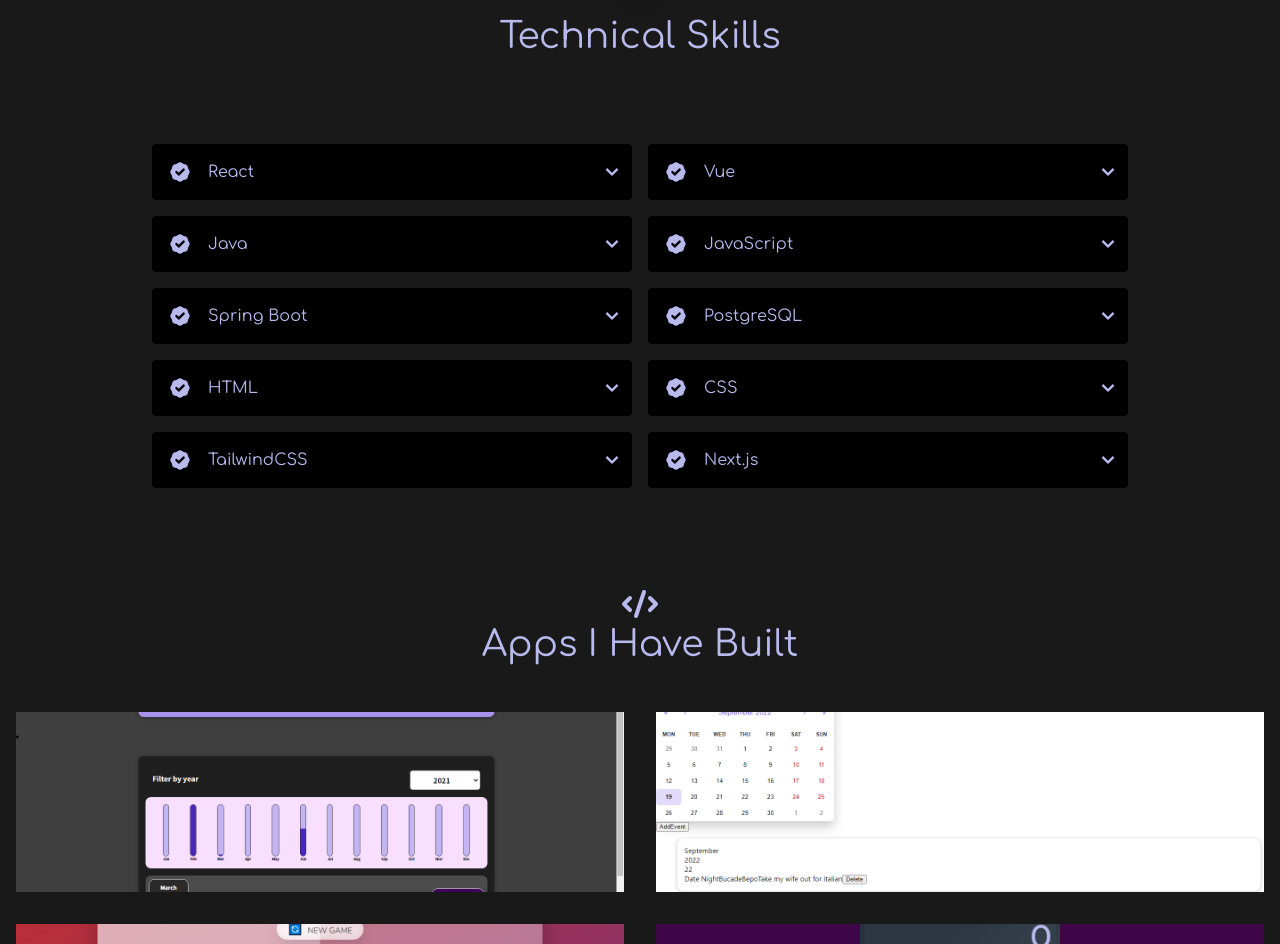
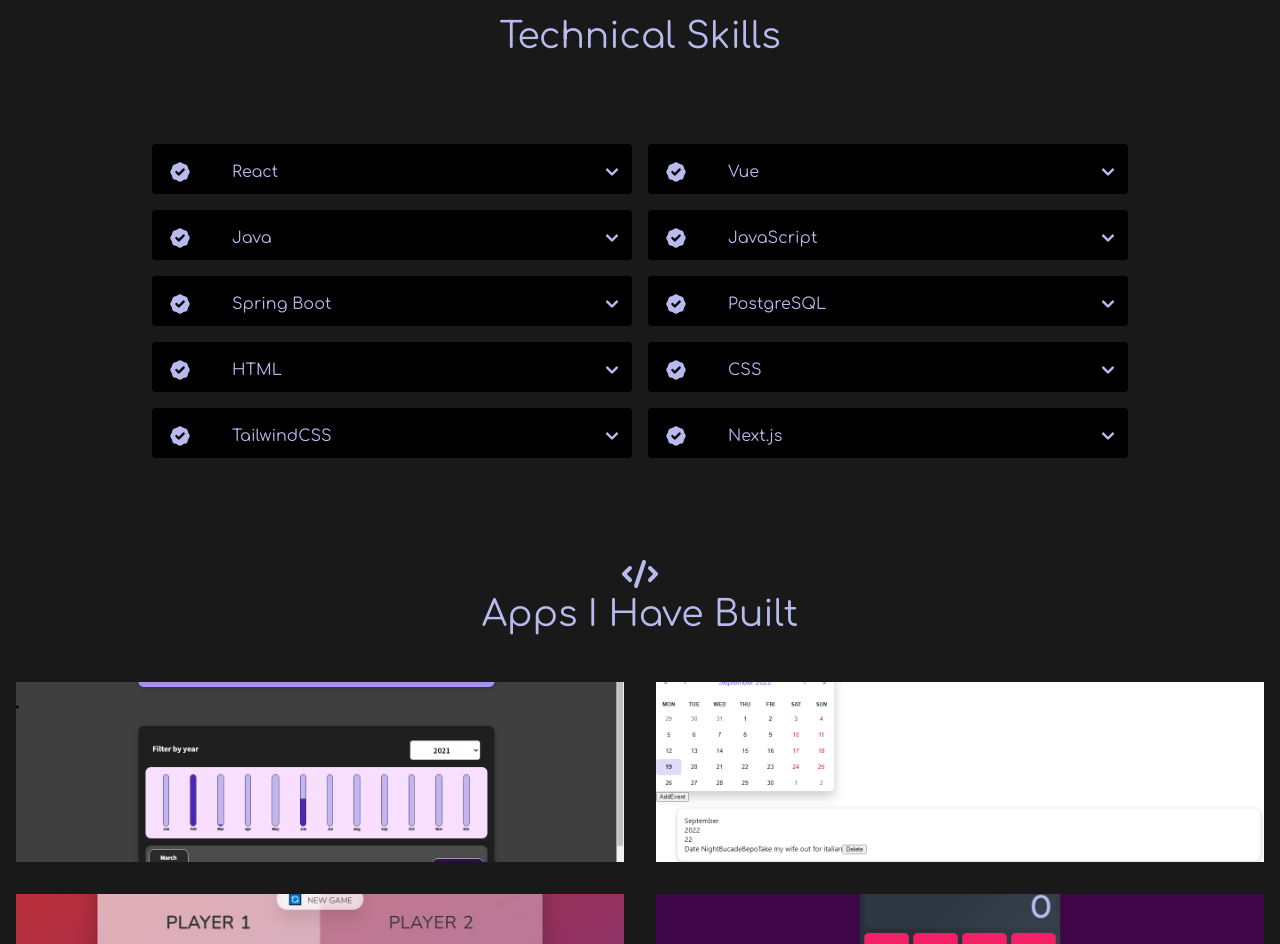
Before and after one commit to JeffMuter/jeffmuter-portfolio, a React (Create React App) app: page / in a window 1280 px wide. Shown: the part 880-1824 px from the top of the page. Built offline with nearby package versions, Linux system fonts and the light colour scheme.

Commit message:
grid for skills

```diff
--- a/src/components/Skills/Skill.js
+++ b/src/components/Skills/Skill.js
@@ -1,25 +1,31 @@
 import { useState } from "react";
-import {
-    BadgeCheckIcon,
-    ChevronDownIcon,
-  } from "@heroicons/react/solid";
+import { BadgeCheckIcon, ChevronDownIcon } from "@heroicons/react/solid";
 
-const Skill =({ skill })=>{
-    const [isHovering, setIsHovering] = useState(false);
+const Skill = ({ skill }) => {
+  //  const [isHovering, setIsHovering] = useState(false);
 
-    const handleMouseEnter = () => {setIsHovering(true)};
-    const handleMouseLeave = () => {setIsHovering(false)};
-    const expanded = isHovering
-    ? "transform transition-shadow duration-300 hover:box-shadow-teal hover:scale-y-2"
-     : ""
+  //  const handleMouseEnter = () => {setIsHovering(true)};
+  //  const handleMouseLeave = () => {setIsHovering(false)};
+  //  const expanded = isHovering
+  //  ? "transform transition-shadow duration-300 hover:box-shadow-teal hover:scale-y-2"
+  //   : ""
   return (
-        <div key={skill.id} className={`p-2 sm:w-1/2 w-full`} onMouseEnter={handleMouseEnter} onMouseLeave={handleMouseLeave}>
-        <div className={`bg-pink ${expanded} rounded flex relative`} >
-          <BadgeCheckIcon className="text-teal fill-teal w-6 h-6 flex-shrink-0 m-4 mr-4" />
-          <span className="title-font font-medium text-teal mt-4">
+    <div
+      key={skill.id}
+      className={`p-2 sm:w-1/2 w-full`}
+      // onMouseEnter={handleMouseEnter} onMouseLeave={handleMouseLeave}
+    >
+      <div
+        className={`bg-pink grid grid-cols-6 rounded transform overflow-hidden transition-all duration-300 hover:box-shadow-teal h-[50px] hover:h-[100px]`}
+      >
+        <BadgeCheckIcon className="col-start-1 col-end-1 text-teal fill-teal w-6 h-6 flex-shrink-0 m-4 mr-4" />
+        <span className="col-start-2 col-end-5 title-font font-medium text-teal mt-4">
           {skill.title}
         </span>
-          <div className="ml-auto w-12 h-full">
+        <div
+          className="col-start-6 col-end-6 ml-auto w-12 h-full"
+          id="skillCheckmark"
+        >
           <div
             id="child"
             className="w-6 h-6 ease-in scale-100 hover:scale-125 duration-200 m-4"
@@ -29,9 +35,11 @@
             </div>
           </div>
         </div>
+        <p className="col-start-1 col-end-6 text-white ml-6">
+          {skill.description}
+        </p>
       </div>
-
     </div>
-    )
-}
+  );
+};
 export default Skill;
```
Lines whose indentation alone changed are shown as unchanged.
